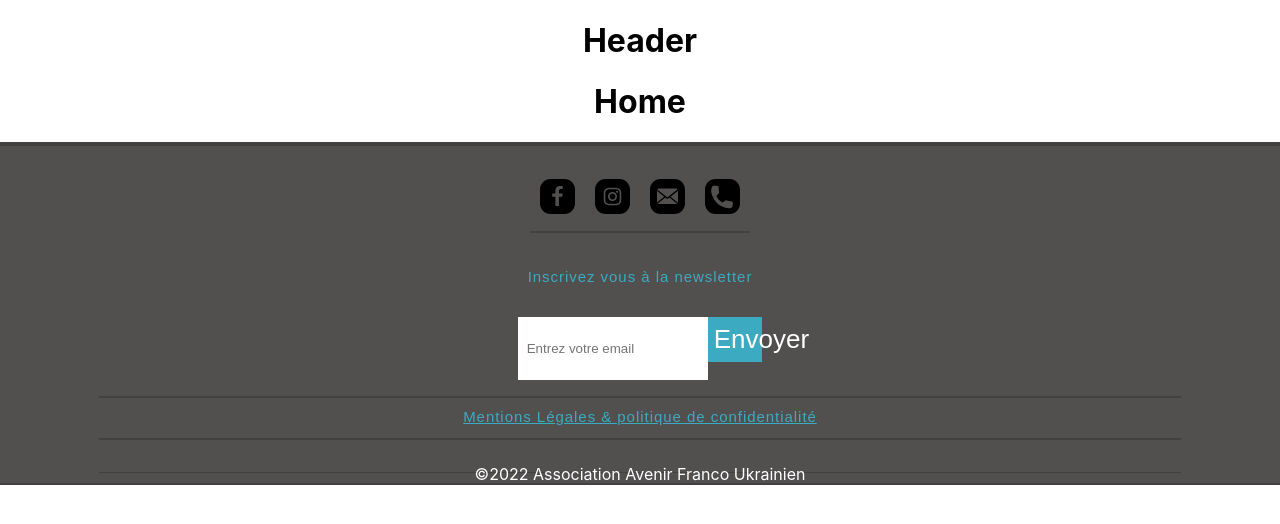
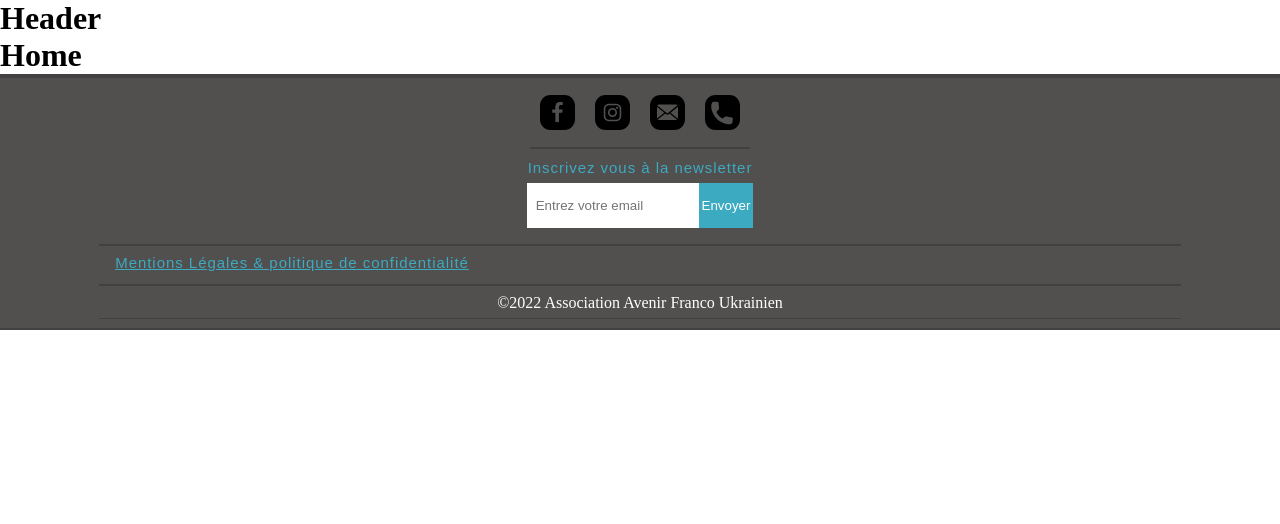
Before and after one commit to simon-attila-fr/Nantes-Association_FR_UA, a React (Vite) app in the folder frontend/: page / in a window 1280 px wide. Shown: the top 524 px of the page. Built offline with nearby package versions, Linux system fonts and the light colour scheme.

Commit message:
footer fait

```diff
--- a/frontend/src/assets/styles/App.css
+++ b/frontend/src/assets/styles/App.css
@@ -1,56 +1,5 @@
-body {
+* {
   margin: 0;
-  font-family: -apple-system, BlinkMacSystemFont, "Segoe UI", "Roboto", "Oxygen",
-    "Ubuntu", "Cantarell", "Fira Sans", "Droid Sans", "Helvetica Neue",
-    sans-serif;
-  -webkit-font-smoothing: antialiased;
-  -moz-osx-font-smoothing: grayscale;
+  padding: 0;
+  box-sizing: border-box;
 }
-
-code {
-  font-family: source-code-pro, Menlo, Monaco, Consolas, "Courier New",
-    monospace;
-}
-
-.App {
-  text-align: center;
-}
-
-.App-logo {
-  height: 40vmin;
-  pointer-events: none;
-}
-
-@media (prefers-reduced-motion: no-preference) {
-  .App-logo {
-    animation: App-logo-spin infinite 20s linear;
-  }
-}
-
-.App-header {
-  background-color: #282c34;
-  min-height: 100vh;
-  display: flex;
-  flex-direction: column;
-  align-items: center;
-  justify-content: center;
-  font-size: calc(10px + 2vmin);
-  color: white;
-}
-
-.App-link {
-  color: #61dafb;
-}
-
-@keyframes App-logo-spin {
-  from {
-    transform: rotate(0deg);
-  }
-  to {
-    transform: rotate(360deg);
-  }
-}
-
-button {
-  font-size: calc(10px + 2vmin);
-}
```
